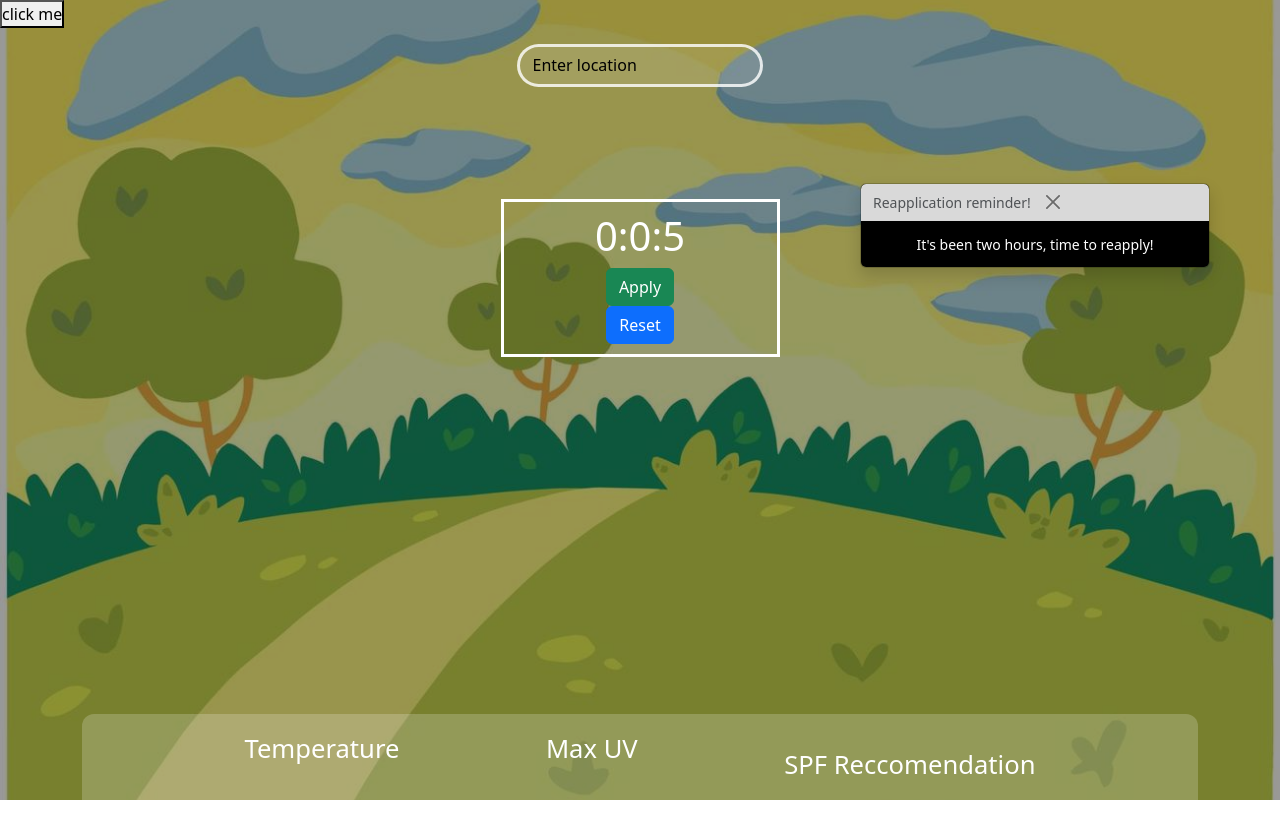
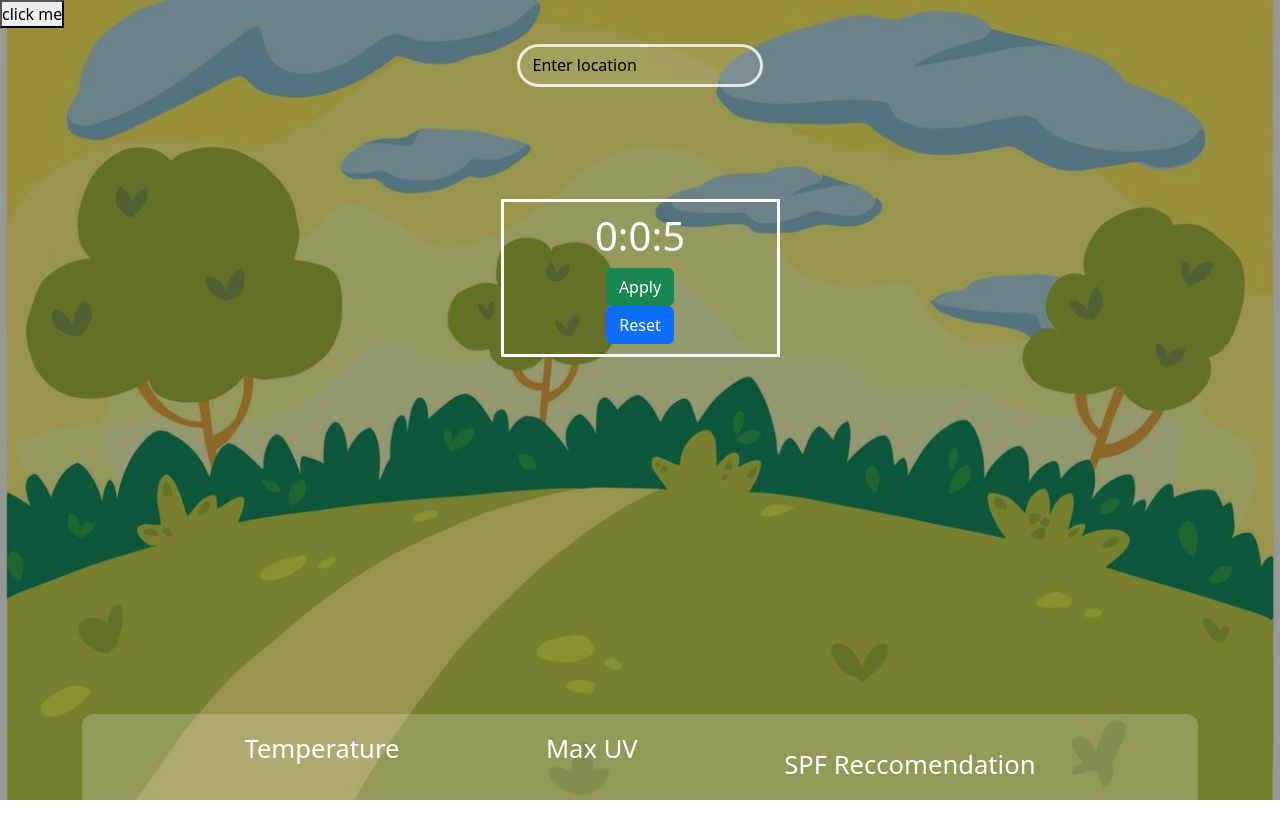
Before and after one commit to kiara-singh/UVreapply, a React (Create React App) app: page / in a window 1280 px wide. Built offline with nearby package versions, Linux system fonts and the light colour scheme.

Commit message:
correctly added toast

```diff
--- a/src/Countdown.js
+++ b/src/Countdown.js
@@ -1,7 +1,7 @@
 import React, { useEffect } from 'react'
 import { useState } from 'react';
 import 'bootstrap/dist/css/bootstrap.min.css'
-import {Alert, Button, Toast, ToastBody, ToastHeader, ToastContainer}from 'react-bootstrap'
+import {Button, Toast, ToastBody, ToastHeader, ToastContainer}from 'react-bootstrap'
 import "./countdown.css";
 
 function Countdown () {
@@ -24,8 +24,6 @@ function Countdown () {
                     setHours(h=>h-1)
                     setMinutes(59)
                     setSeconds(59)
-                }else{
-                    setShow(true)
                 }
             },1000)
         }
@@ -63,12 +61,11 @@ function Countdown () {
         </div>
 
         <div className='notification'>
-            {show&&   <Alert variant="danger" onClose={()=>setShow(false)} dismissible> <Alert.Heading>Time to reapply</Alert.Heading> </Alert>}
-
-        </div>
-
+            {/* {show&&   <Alert variant="danger" onClose={()=>setShow(false)} dismissible> <Alert.Heading>Time to reapply</Alert.Heading> </Alert>} */}
+            {
+                show &&
                 <ToastContainer className="notification" position="top-end">
-            <Toast>
+                    <Toast onClose={reset}>
                         <ToastHeader>
                                 Reapplication reminder!
                         </ToastHeader>
@@ -77,6 +74,10 @@ function Countdown () {
                         </ToastBody>
                     </Toast>
                 </ToastContainer>
+            }
+        </div>
+
+
 
     </div>
 
```
Lines whose indentation alone changed are shown as unchanged.
